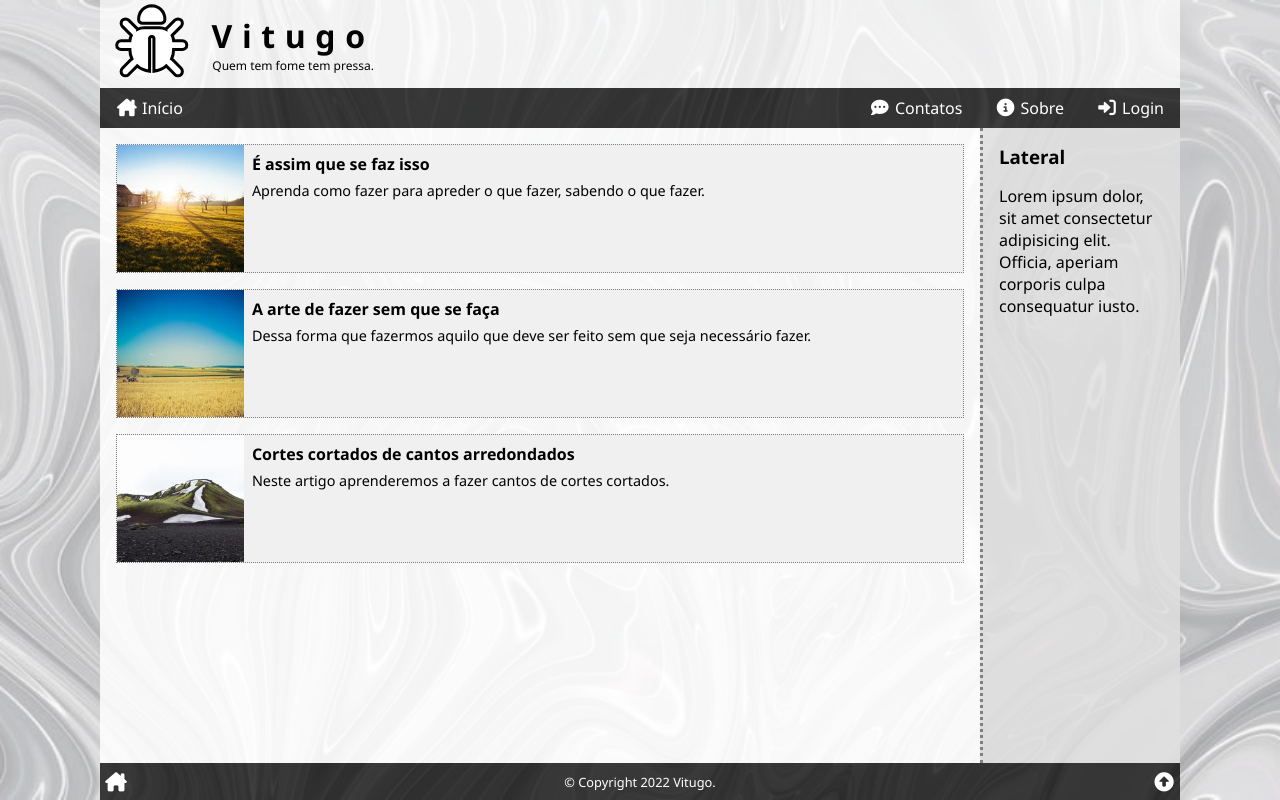
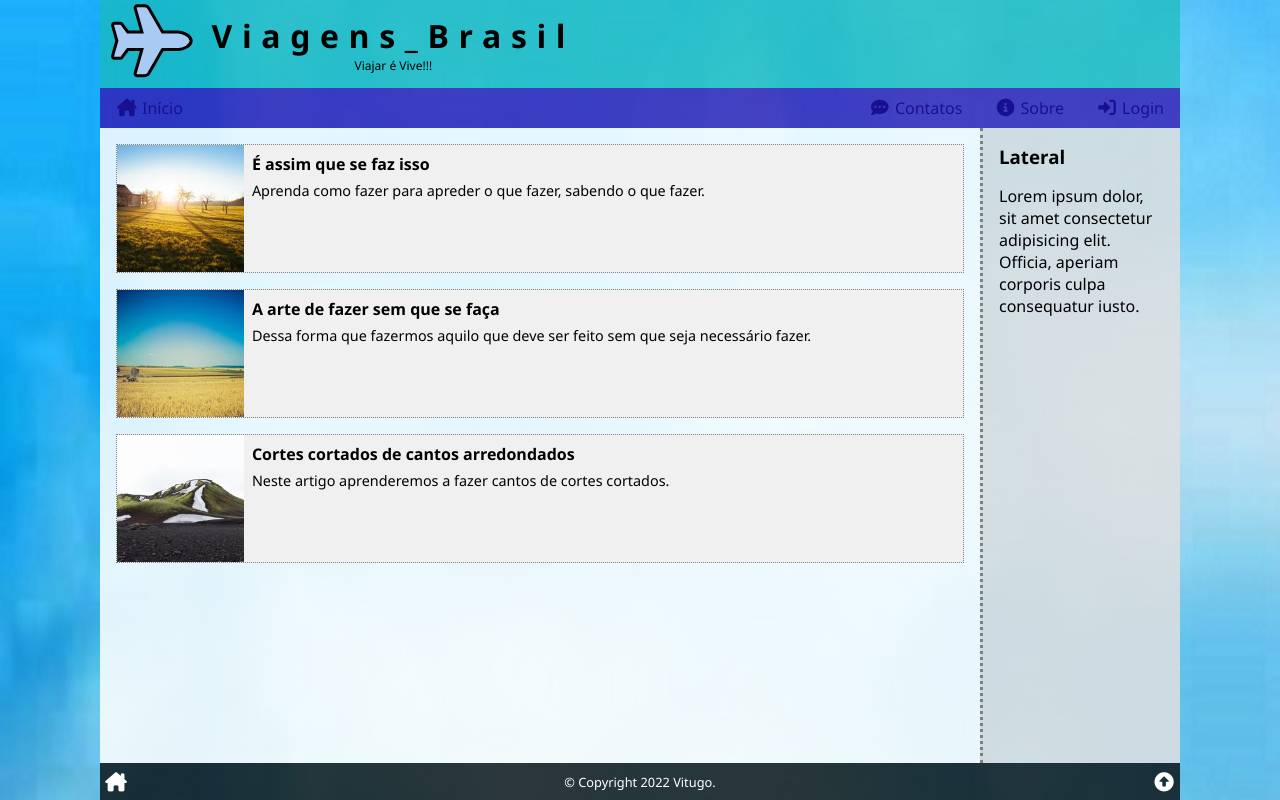
Before and after one commit to FernandaCal/Viagens_Brasil, a PHP site: page /index.php in a window 1280 px wide. Run offline with PHP 8.4, Linux system fonts and the light colour scheme; data comes from the database, SQL or seed files in the repository; both versions use the stored data as it was after the commit; some libraries are stand-ins or nearby versions.

Commit message:
1 versao parte 2

```diff
--- a/_header.php
+++ b/_header.php
@@ -9,7 +9,7 @@
     <link rel="shortcut icon" href="/favicon.png" type="image/png">
     <link rel="stylesheet" href="style.css">
     <link rel="stylesheet" href="https://cdnjs.cloudflare.com/ajax/libs/font-awesome/6.1.1/css/all.min.css">
-    <title>Vitugo - <?php echo $title ?></title>
+    <title>Viagens_Brasil - <?php echo $title ?></title>
 </head>
 
 <body>
@@ -20,9 +20,9 @@
 
         <header>
 
-            <a href="/" title="Página inicial"><i class="fa-solid fa-bug fa-fw"></i></a>
+            <a href="/" title="Página inicial"><i class="fa-solid fa-plane fa-fw"></i></a>
 
-            <h1>Vitugo<small>Quem tem fome tem pressa.</small></h1>
+            <h1>Viagens_Brasil<small>Viajar é Vive!!!</small></h1>
 
         </header>
 
--- a/style.css
+++ b/style.css
@@ -54,7 +54,7 @@ footer {
 body {
     background-color: rgb(170, 170, 170);
     background-attachment: fixed;
-    background-image: url('/img/gray_background_01.jpg');
+    background-image: url('/img/blue light d.jpg');
     background-position: center;
     background-repeat: no-repeat;
     background-size: cover;
@@ -85,13 +85,13 @@ body {
     display: flex;
     align-items: center;
     justify-content: flex-start;
-    background: rgba(255, 255, 255, .7);
+    background: rgba(27, 189, 184, 0.7);
 }
 
 /* Logotipo usando "Font Awesome". */
 .wrap>header a {
     font-size: 70px;
-    color: white;
+    color: rgb(169, 202, 242);
     -webkit-text-stroke: 3px black;
     padding-left: .5rem;
     margin-top: -.5rem;
@@ -117,7 +117,7 @@ body {
  */
 
 .wrap>nav {
-    background: rgba(0, 0, 0, .75);
+    background: rgba(51, 16, 176, 0.75);
     display: flex;
     align-items: center;
     justify-content: space-around;
@@ -130,14 +130,14 @@ body {
     flex-direction: column;
     justify-content: space-around;
     align-items: center;
-    color: white;
+    color: rgb(25, 16, 145);
     text-decoration: none;
     padding: .5rem;
 }
 
 .wrap>nav a:hover {
     color: black;
-    background: rgb(255, 255, 255);
+    background: rgb(80, 10, 161);
 }
 
 .wrap>nav span {
```
Also changed, not shown: database/Viagens_Brasil.sql (+10 -9 lines), img/blue light d.jpg (added).
